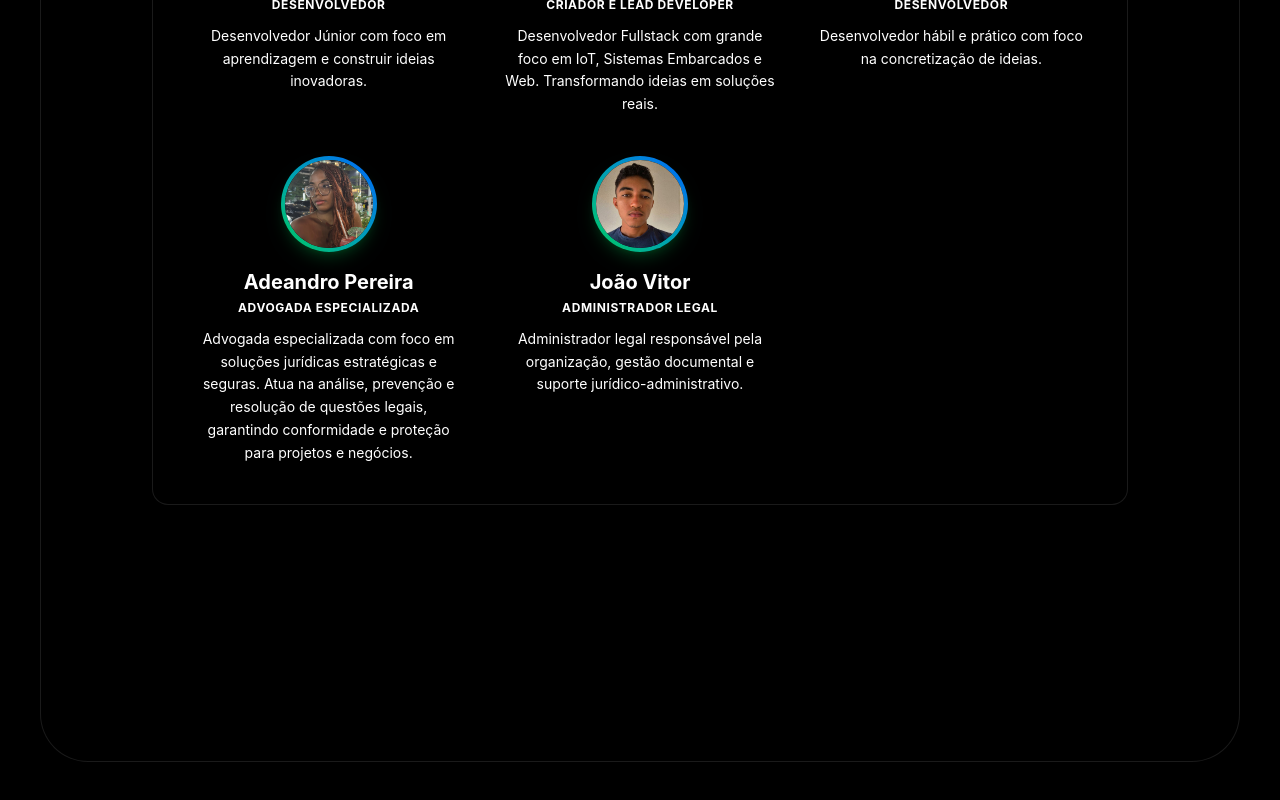
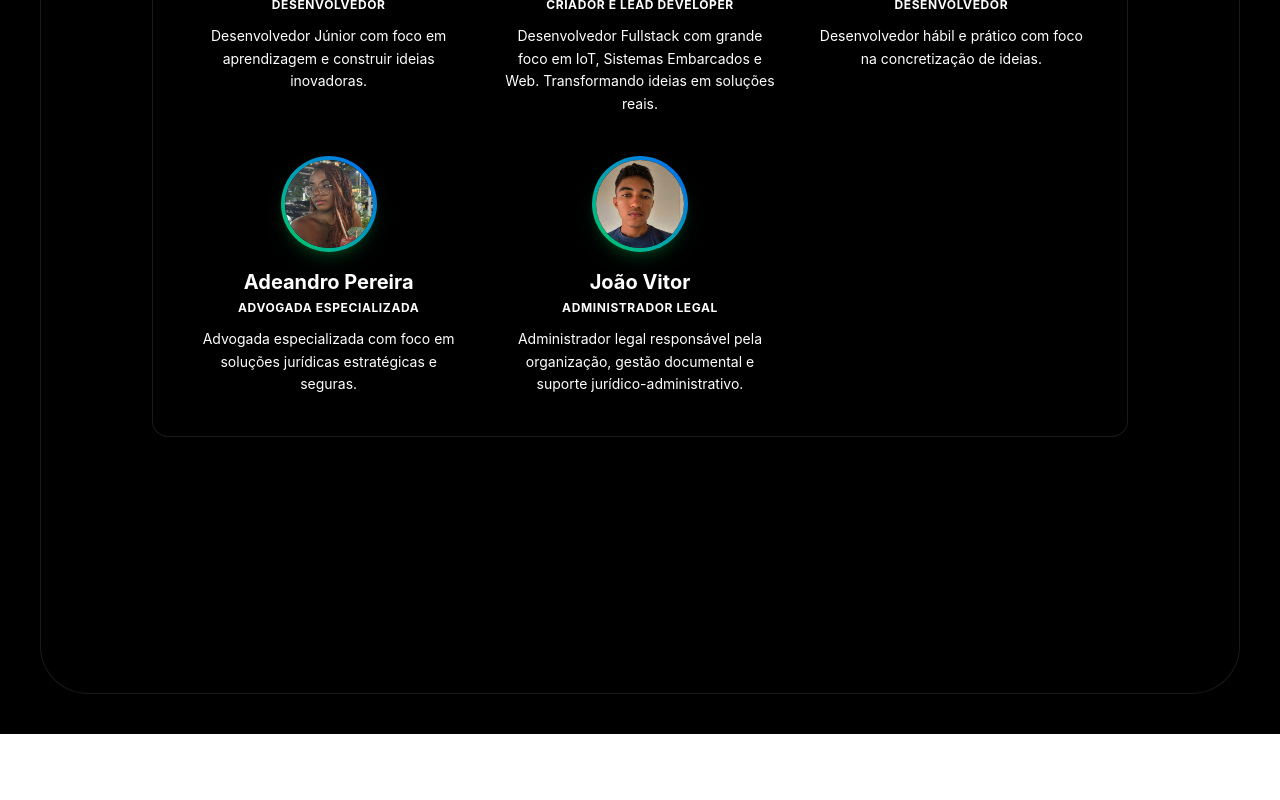
Before and after one commit to Victor-Sarris/DevStack, a React (Vite) app: page /#/ in a window 1280 px wide. Shown: the part 2727-3527 px from the top of the page. After the commit the page ends 3461 px from the top, so only its background shows below. Built offline with nearby package versions, Linux system fonts and the light colour scheme.

Commit message:
fix: add image team

```diff
--- a/src/pages/Home.jsx
+++ b/src/pages/Home.jsx
@@ -358,9 +358,7 @@ function Home() {
                   </p>
                   <p className="text-gray-400 text-sm leading-relaxed max-w-xs">
                     Advogada especializada com foco em soluções jurídicas
-                    estratégicas e seguras. Atua na análise, prevenção e
-                    resolução de questões legais, garantindo conformidade e
-                    proteção para projetos e negócios.
+                    estratégicas e seguras.
                   </p>
                 </div>
                 <div className="flex flex-col items-center">
```
